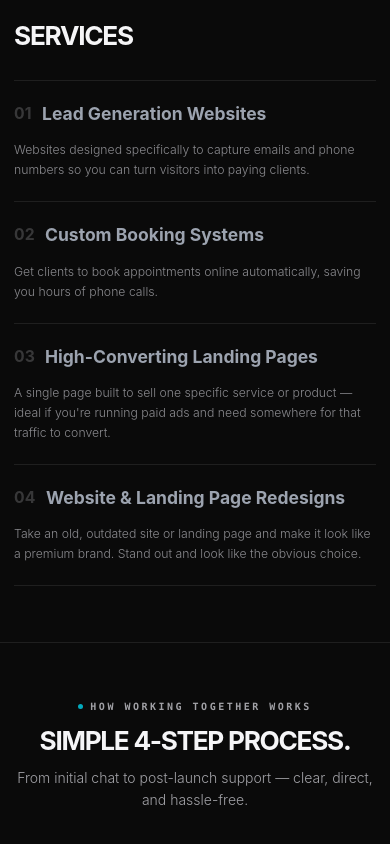
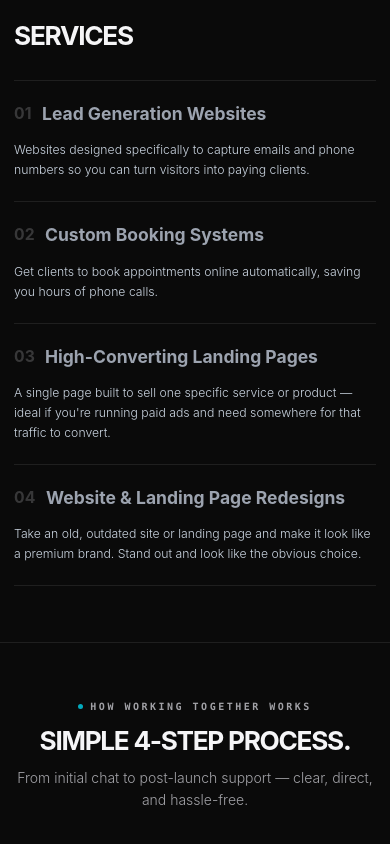
Before and after one commit to vasanthshettyy/AgenPort, a React (Vite) app: page / in a window 390 px wide. Shown: the part 1887-2731 px from the top of the page. Built offline with nearby package versions, Linux system fonts and the light colour scheme.

Commit message:
fix(mobile): ensure subtext paragraph inherits color for crisp white transition

```diff
--- a/src/components/ServicesSection.jsx
+++ b/src/components/ServicesSection.jsx
@@ -78,7 +78,7 @@ const ServicesSection = () => {
           gsap.set(fill, { scaleX: 0, transformOrigin: 'left center' });
           gsap.set(line, { scaleX: 0, transformOrigin: 'left center' });
           gsap.set(title, { color: 'var(--color-content-secondary, #9ca3af)', x: 0, textShadow: 'none' });
-          gsap.set(desc, { opacity: 0.85, x: 0, color: 'var(--color-content-secondary, #9ca3af)' });
+          gsap.set(desc, { opacity: 1, x: 0, color: '#cbd5e1' });
 
           const touchStart = () => {
             gsap.to(fill, { scaleX: 1, duration: 0.4, ease: 'power2.out' });
@@ -91,7 +91,7 @@ const ServicesSection = () => {
             gsap.to(fill, { scaleX: 0, duration: 0.4, ease: 'power2.inOut' });
             gsap.to(line, { scaleX: 0, duration: 0.4, ease: 'power2.inOut' });
             gsap.to(title, { color: 'var(--color-content-secondary, #9ca3af)', x: 0, textShadow: 'none', duration: 0.4, ease: 'power2.inOut' });
-            gsap.to(desc, { opacity: 0.85, color: 'var(--color-content-secondary, #9ca3af)', duration: 0.4, ease: 'power2.inOut' });
+            gsap.to(desc, { opacity: 1, color: '#cbd5e1', duration: 0.4, ease: 'power2.inOut' });
           };
 
           item.addEventListener('touchstart', touchStart, { passive: true });
@@ -161,10 +161,10 @@ const ServicesSection = () => {
 
                 <div
                   ref={(el) => (descRefs.current[index] = el)}
-                  className="max-w-md will-change-transform"
+                  className="max-w-md will-change-transform text-content-secondary"
                   style={{ opacity: 0, transform: 'translateX(-16px)' }}
                 >
-                  <p className="text-sm sm:text-base lg:text-2xl text-content-secondary font-light leading-relaxed">
+                  <p className="text-sm sm:text-base lg:text-2xl font-light leading-relaxed text-inherit">
                     {service.desc || service.description}
                   </p>
                 </div>
```
